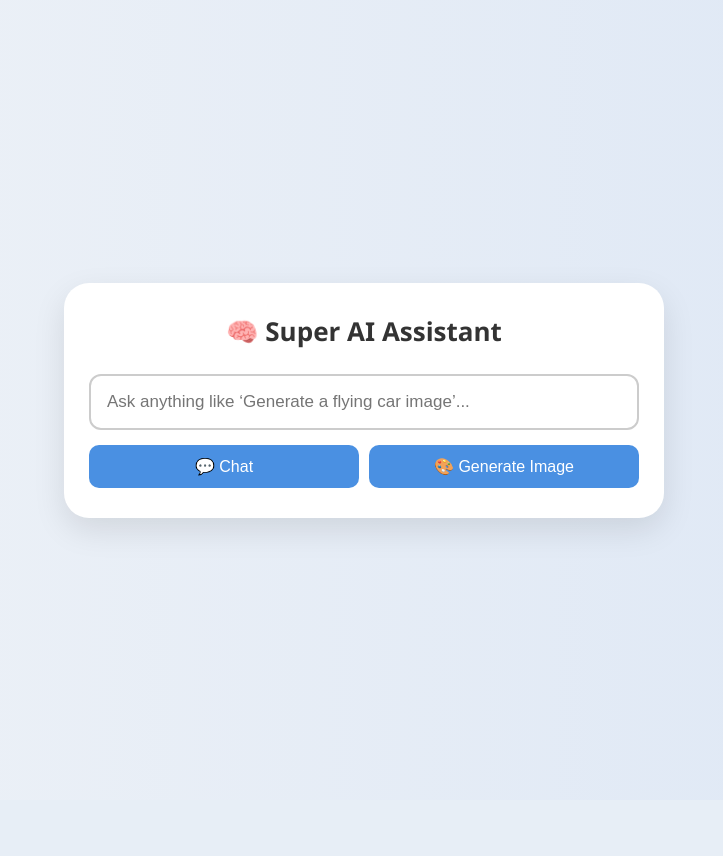
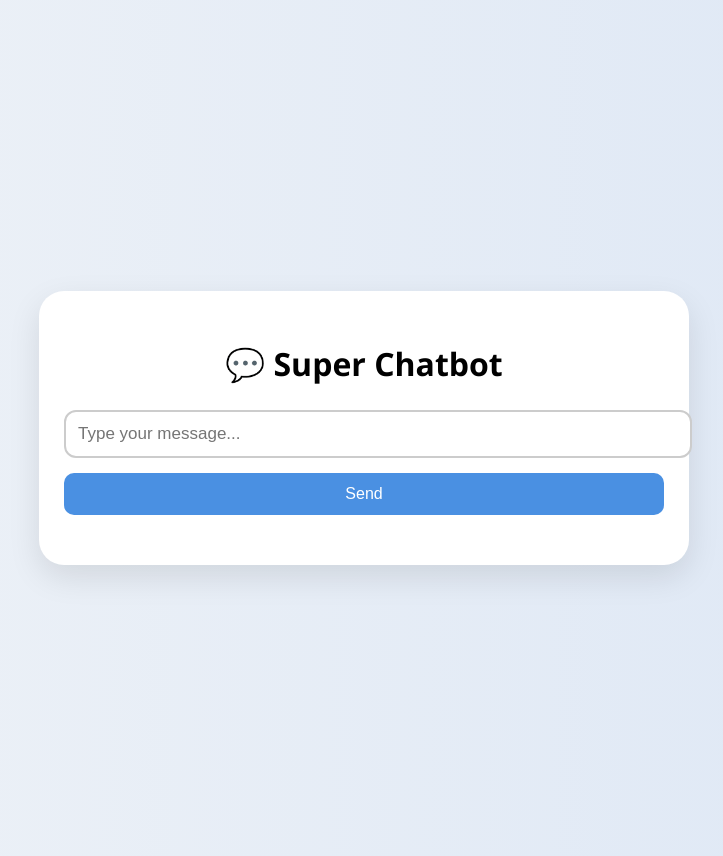
Before and after one commit to shkeeb122/Ali, a Flask app: page / in a window 1280 px wide. Shown: the whole page, without its empty margins (276-999 px from the left). Before the commit the page ends 538 px from the top, so only its background shows below. Run offline with Flask 3, Linux system fonts and the light colour scheme.

Commit message:
index.html

```diff
--- a/templates/index.html
+++ b/templates/index.html
@@ -1,16 +1,10 @@
-<!DOCTYPE html>
+      <!DOCTYPE html>
 <html lang="en">
 <head>
   <meta charset="UTF-8" />
   <meta name="viewport" content="width=device-width, initial-scale=1.0"/>
-  <title>🧠 Super AI Assistant</title>
+  <title>💬 Super Chatbot</title>
   <style>
-    * {
-      margin: 0;
-      padding: 0;
-      box-sizing: border-box;
-    }
-
     body {
       font-family: 'Segoe UI', sans-serif;
       background: linear-gradient(to right, #eef2f7, #dde7f5);
@@ -20,146 +14,46 @@
       align-items: center;
       padding: 20px;
     }
-
     .main-card {
-      background: #ffffff;
+      background: #fff;
       width: 100%;
       max-width: 600px;
       border-radius: 25px;
       padding: 30px 25px;
       box-shadow: 0 12px 32px rgba(0,0,0,0.1);
     }
-
-    .main-card h1 {
-      font-size: 26px;
-      text-align: center;
-      margin-bottom: 25px;
-      color: #333;
+    h1 {text-align:center;margin-bottom:25px;}
+    input[type="text"] {
+      width: 100%;padding: 12px;font-size: 17px;
+      border-radius: 12px;border: 2px solid #ccc;
+      margin-bottom: 15px;outline:none;
     }
-
-    form {
-      display: flex;
-      flex-direction: column;
-      gap: 15px;
+    button {
+      background-color: #4a90e2;color: #fff;
+      padding: 12px;width:100%;
+      font-size: 16px;border: none;
+      border-radius: 10px;cursor:pointer;
     }
-
-    input[type="text"] {
-      padding: 16px;
-      font-size: 17px;
-      border-radius: 12px;
-      border: 2px solid #ccc;
-      width: 100%;
-      outline: none;
-      transition: 0.3s ease-in-out;
-    }
-
-    input[type="text"]:focus {
-      border-color: #4a90e2;
-    }
-
-    .btn-group {
-      display: flex;
-      justify-content: space-between;
-      gap: 10px;
-      flex-wrap: wrap;
-    }
-
-    button {
-      flex: 1;
-      background-color: #4a90e2;
-      color: #fff;
-      padding: 12px;
-      font-size: 16px;
-      border: none;
-      border-radius: 10px;
-      cursor: pointer;
-      transition: background 0.3s ease;
-    }
-
-    button:hover {
-      background-color: #3579c5;
-    }
-
-    .output-section {
-      margin-top: 30px;
-    }
-
-    .output-section h3 {
-      font-size: 18px;
-      margin-bottom: 8px;
-      color: #333;
-    }
-
-    .output-section p {
-      background: #f2f2f2;
-      padding: 14px;
-      border-radius: 10px;
-      font-size: 16px;
-      color: #222;
-      white-space: pre-wrap;
-    }
-
-    .output-section img {
-      max-width: 100%;
-      border-radius: 12px;
-      margin-top: 10px;
-      box-shadow: 0 4px 12px rgba(0,0,0,0.2);
-    }
-
-    @media (max-width: 480px) {
-      .main-card {
-        padding: 20px 15px;
-        border-radius: 15px;
-      }
-
-      .main-card h1 {
-        font-size: 22px;
-      }
-
-      input[type="text"] {
-        font-size: 16px;
-        padding: 12px;
-      }
-
-      button {
-        font-size: 15px;
-        padding: 10px;
-      }
-
-      .output-section h3 {
-        font-size: 16px;
-      }
-
-      .output-section p {
-        font-size: 15px;
-      }
-    }
+    button:hover {background:#3579c5;}
+    .history {margin-top:20px;}
+    .history p {background:#f2f2f2;padding:8px;border-radius:8px;}
   </style>
 </head>
 <body>
   <div class="main-card">
-    <h1>🧠 Super AI Assistant</h1>
+    <h1>💬 Super Chatbot</h1>
     <form method="POST">
-      <input type="text" name="prompt" placeholder="Ask anything like ‘Generate a flying car image’..." required />
-      <div class="btn-group">
-        <button type="submit" name="action" value="chat">💬 Chat</button>
-        <button type="submit" name="action" value="image">🎨 Generate Image</button>
-      </div>
+      <input type="text" name="prompt" placeholder="Type your message..." required />
+      <button type="submit">Send</button>
     </form>
 
-    {% if reply %}
-    <div class="output-section">
-      <h3>🤖 Chatbot Response:</h3>
-      <p>{{ reply }}</p>
+    <div class="history">
+      {% for chat in history %}
+        <p><b>You:</b> {{ chat.user }}</p>
+        <p><b>Bot:</b> {{ chat.bot }}</p>
+        <hr/>
+      {% endfor %}
     </div>
-    {% endif %}
-
-    {% if image %}
-    <div class="output-section">
-      <h3>🖼️ Generated Image:</h3>
-      <img src="{{ image }}" alt="Generated Image" />
-    </div>
-    {% endif %}
   </div>
 </body>
 </html>
```
